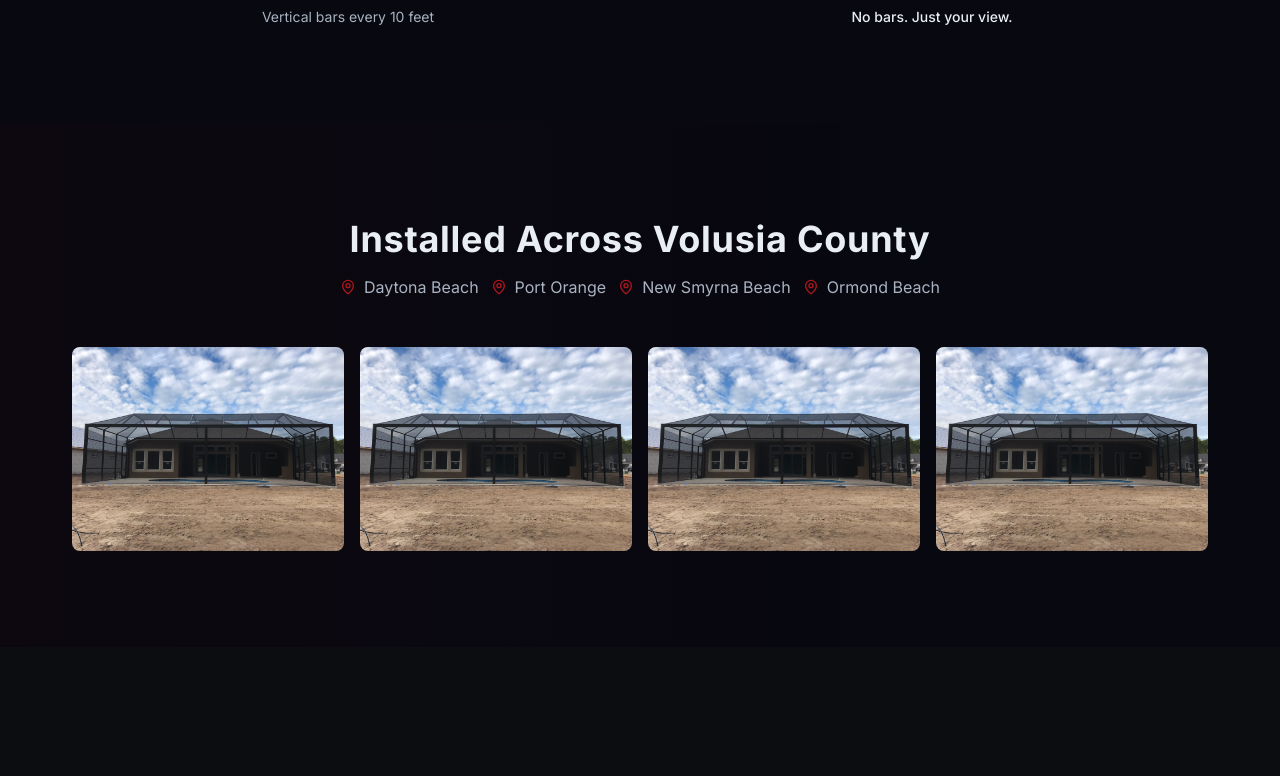
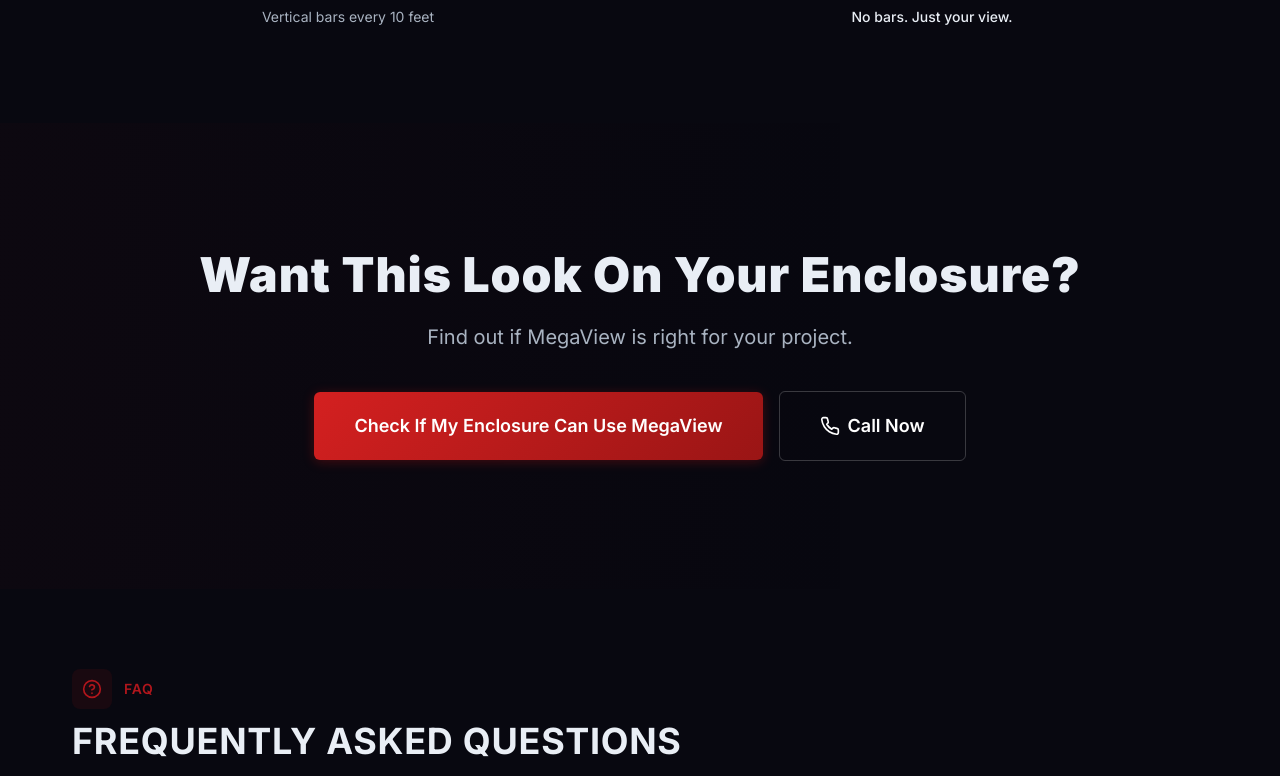
Before and after one commit to brennercory50-sys/millers-screen, a Next.js app: page /megaview in a window 1280 px wide. Shown: the part 2905-3681 px from the top of the page. Built offline with nearby package versions, Linux system fonts and the light colour scheme; no server answers.

Commit message:
Remove duplicate MegaView gallery section
The gallery was looping the same megaview-1.jpg 4 times, showing
4 identical photos. Removed the section entirely and cleaned up
the unused MapPin import and serviceAreas array.

https://claude.ai/code/session_0182rJ37JqECgv5q7pwADRTX

```diff
--- a/components/megaview-content.tsx
+++ b/components/megaview-content.tsx
@@ -2,7 +2,7 @@
 
 import Image from 'next/image'
 import Link from 'next/link'
-import { Check, Award, MapPin, Phone, ArrowRight } from 'lucide-react'
+import { Check, Award, Phone, ArrowRight } from 'lucide-react'
 import { motion } from 'framer-motion'
 import FAQSection from '@/components/faq-section'
 
@@ -13,12 +13,6 @@ const benefits = [
   { icon: Check, text: 'Premium upgrade option' },
 ]
 
-const serviceAreas = [
-  'Daytona Beach',
-  'Port Orange',
-  'New Smyrna Beach',
-  'Ormond Beach',
-]
 
 export default function MegaviewContent() {
   return (
@@ -269,50 +263,6 @@ export default function MegaviewContent() {
         </div>
       </section>
 
-      {/* Gallery */}
-      <section className="py-16 md:py-24 bg-bg-1">
-        <div className="section-container">
-          <motion.h2
-            initial={{ opacity: 0, y: 20 }}
-            whileInView={{ opacity: 1, y: 0 }}
-            viewport={{ once: true }}
-            className="text-3xl md:text-4xl font-bold text-text-primary text-center mb-4"
-          >
-            Installed Across Volusia County
-          </motion.h2>
-
-          <div className="flex flex-wrap justify-center gap-3 mb-12">
-            {serviceAreas.map((area, index) => (
-              <span key={index} className="flex items-center gap-2 text-muted">
-                <MapPin className="w-4 h-4 text-accent-red" />
-                {area}
-              </span>
-            ))}
-          </div>
-
-          <div className="grid grid-cols-2 md:grid-cols-3 lg:grid-cols-4 gap-4">
-            {[1, 2, 3, 4].map((i) => (
-              <motion.div
-                key={i}
-                initial={{ opacity: 0, y: 20 }}
-                whileInView={{ opacity: 1, y: 0 }}
-                viewport={{ once: true }}
-                transition={{ delay: i * 0.1 }}
-                className="relative aspect-[4/3] rounded-lg overflow-hidden group"
-              >
-                <Image
-                  src="/images/megaview-1.jpg"
-                  alt={`MegaView project ${i}`}
-                  fill
-                  className="object-cover transition-transform duration-500 group-hover:scale-105"
-                />
-                <div className="absolute inset-0 bg-black/0 group-hover:bg-black/30 transition-colors" />
-              </motion.div>
-            ))}
-          </div>
-        </div>
-      </section>
-
       {/* Final CTA */}
       <section className="py-20 md:py-32 bg-bg-0">
         <div className="section-container text-center">
```
